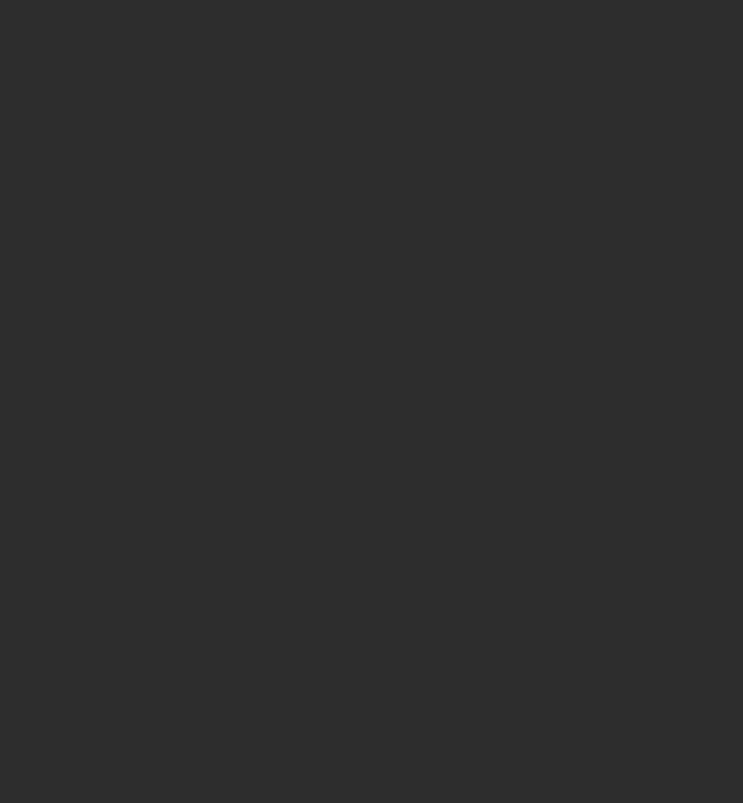
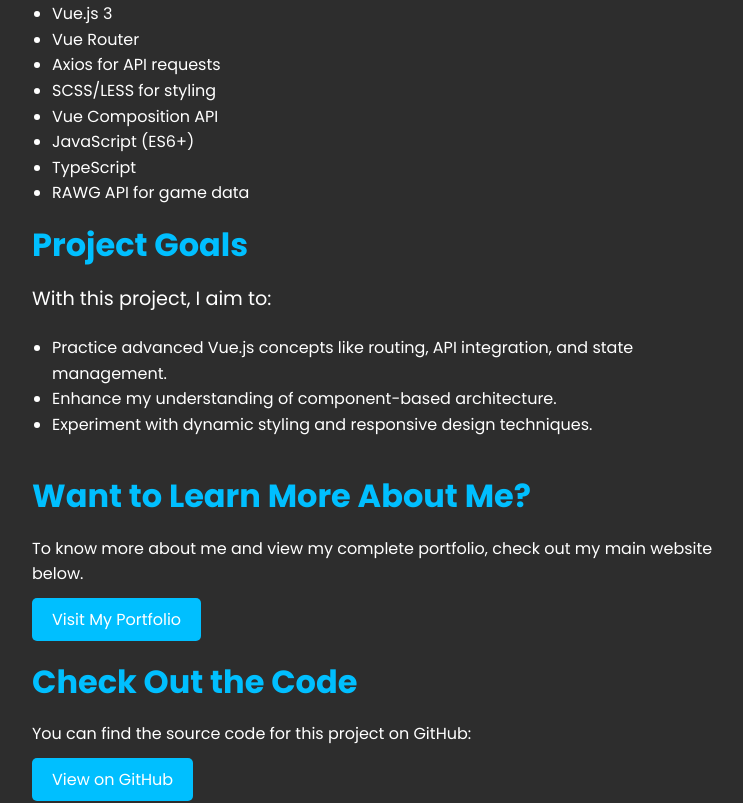
Before and after one commit to jannaelghabaty/vue-project, a Vue app: page /about in a window 1280 px wide. Shown: the part 420-1223 px from the top of the page, without its empty margins (248-991 px from the left). Before the commit the page ends 800 px from the top, so only its background shows below. Built offline with nearby package versions, Linux system fonts and the light colour scheme.

Commit message:
Feat(AboutPage-and-Notfound): Added About Page View and Not found view

```diff
--- a/src/components/NavBar.vue
+++ b/src/components/NavBar.vue
@@ -27,7 +27,10 @@ function toggleBurgerButton() {
 
 <template>
   <nav>
-    <img src="/src/assets/Logo.png" />
+    <RouterLink to="/">
+      <img src="/src/assets/Logo.png" />
+    </RouterLink>
+
     <div class="burger" @click="toggleBurgerButton">
       <div class="line"></div>
       <div class="line"></div>
--- a/src/views/About.vue
+++ b/src/views/About.vue
@@ -1,5 +1,139 @@
-<script lang="ts" setup></script>
+<script setup></script>
 
 <template>
-  <h1>About View Page</h1>
+  <div class="about-page">
+    <!-- Introduction Section -->
+    <section class="intro">
+      <h1>About This Project</h1>
+      <p>
+        This website is a practice project where I experiment with Vue.js to
+        enhance my skills and explore various web development techniques. It
+        serves as a sandbox for trying out new ideas and concepts in web
+        development.
+      </p>
+    </section>
+
+    <!-- Technologies Section -->
+    <section class="technologies">
+      <h2>Technologies Used</h2>
+      <ul>
+        <li>Vue.js 3</li>
+        <li>Vue Router</li>
+        <li>Axios for API requests</li>
+        <li>SCSS/LESS for styling</li>
+        <li>Vue Composition API</li>
+        <li>JavaScript (ES6+)</li>
+        <li>TypeScript</li>
+        <li>RAWG API for game data</li>
+      </ul>
+    </section>
+
+    <!-- Goals Section -->
+    <section class="goals">
+      <h2>Project Goals</h2>
+      <p>With this project, I aim to:</p>
+      <ul>
+        <li>
+          Practice advanced Vue.js concepts like routing, API integration, and
+          state management.
+        </li>
+        <li>Enhance my understanding of component-based architecture.</li>
+        <li>
+          Experiment with dynamic styling and responsive design techniques.
+        </li>
+      </ul>
+    </section>
+
+    <!-- Call to Action -->
+    <section class="cta">
+      <h2>Want to Learn More About Me?</h2>
+      <p>
+        To know more about me and view my complete portfolio, check out my main
+        website below.
+      </p>
+      <a
+        href="https://jannaelghabaty.github.io/"
+        target="_blank"
+        class="portfolio-button"
+        >Visit My Portfolio</a
+      >
+    </section>
+
+    <!-- GitHub Repository -->
+    <section class="github">
+      <h2>Check Out the Code</h2>
+      <p>You can find the source code for this project on GitHub:</p>
+      <a
+        href="https://github.com/jannaelghabaty/vue-project"
+        target="_blank"
+        class="github-button"
+        >View on GitHub</a
+      >
+    </section>
+  </div>
 </template>
+
+<style scoped lang="less">
+@light-gray: #3c3c3c;
+@blue: #00bfff;
+@white: #ffffff;
+@green: #32cd32;
+
+.about-page {
+  padding: 40px;
+  max-width: 800px;
+  margin: 0 auto;
+  color: @white;
+  margin-top: 3%;
+  margin-bottom: 5%;
+}
+
+h1,
+h2 {
+  color: @blue;
+  margin-bottom: 20px;
+}
+
+ul {
+  margin-left: 20px;
+  list-style: disc;
+}
+
+p {
+  margin-bottom: 20px;
+}
+
+.intro p,
+.goals p {
+  font-size: 1.2rem;
+  line-height: 1.6;
+}
+
+.technologies {
+  margin-bottom: 20px;
+}
+
+.cta {
+  margin-top: 40px;
+}
+
+.portfolio-button,
+.github-button {
+  background-color: @blue;
+  color: @white;
+  padding: 10px 20px;
+  text-decoration: none;
+  border-radius: 5px;
+  transition: background-color 0.3s ease;
+  margin-right: 10px;
+}
+
+.portfolio-button:hover,
+.github-button:hover {
+  background-color: darken(@blue, 20%);
+}
+
+.github {
+  margin-top: 30px;
+}
+</style>
--- a/src/views/NotFound.vue
+++ b/src/views/NotFound.vue
@@ -1,3 +1,57 @@
-<script lang="ts" setup></script>
+<script lang="ts" setup>
+import { RouterLink } from "vue-router";
+</script>
 
-<template></template>
+<template>
+  <div class="not-found">
+    <h1>404 - Page Not Found</h1>
+    <p>Oops! The page you're looking for doesn't exist.</p>
+
+    <!-- Button to go back to home -->
+    <RouterLink to="/" class="home-button">Go Back Home</RouterLink>
+  </div>
+</template>
+
+<style scoped lang="less">
+@light-gray: #3c3c3c;
+@purple: #9b51e0;
+@white: #ffffff;
+
+.not-found {
+  text-align: center;
+  padding: 50px;
+  max-width: 800px;
+  margin: 0 auto;
+  color: @white;
+
+  h1 {
+    font-size: 4rem;
+    color: @purple;
+    margin-bottom: 20px;
+  }
+
+  p {
+    font-size: 1.5rem;
+    margin-bottom: 30px;
+  }
+
+  .home-button {
+    background-color: @purple;
+    color: @white;
+    padding: 10px 20px;
+    border-radius: 5px;
+    text-decoration: none;
+    font-size: 1.2rem;
+    transition: background-color 0.3s ease;
+
+    &:hover {
+      background-color: lighten(@purple, 10%);
+    }
+  }
+
+  .error-image {
+    margin-top: 30px;
+    width: 300px;
+  }
+}
+</style>
```
